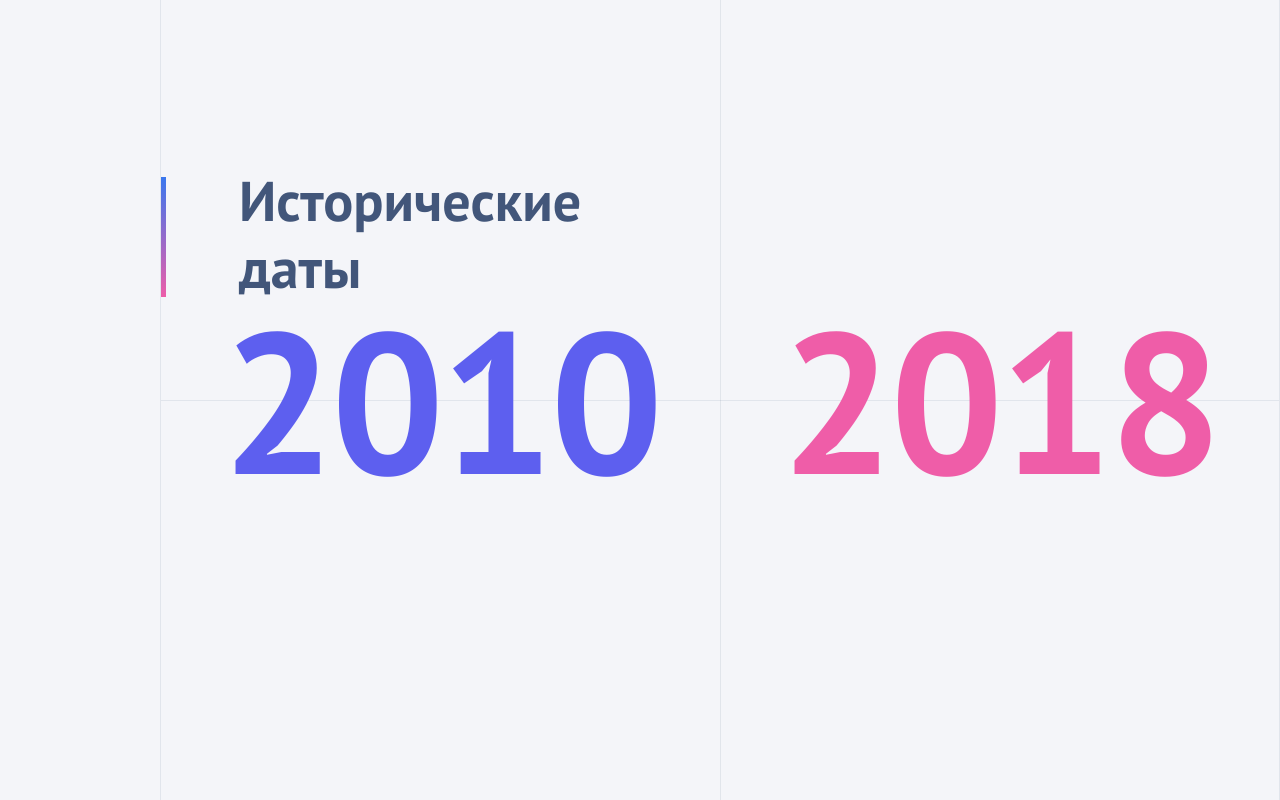
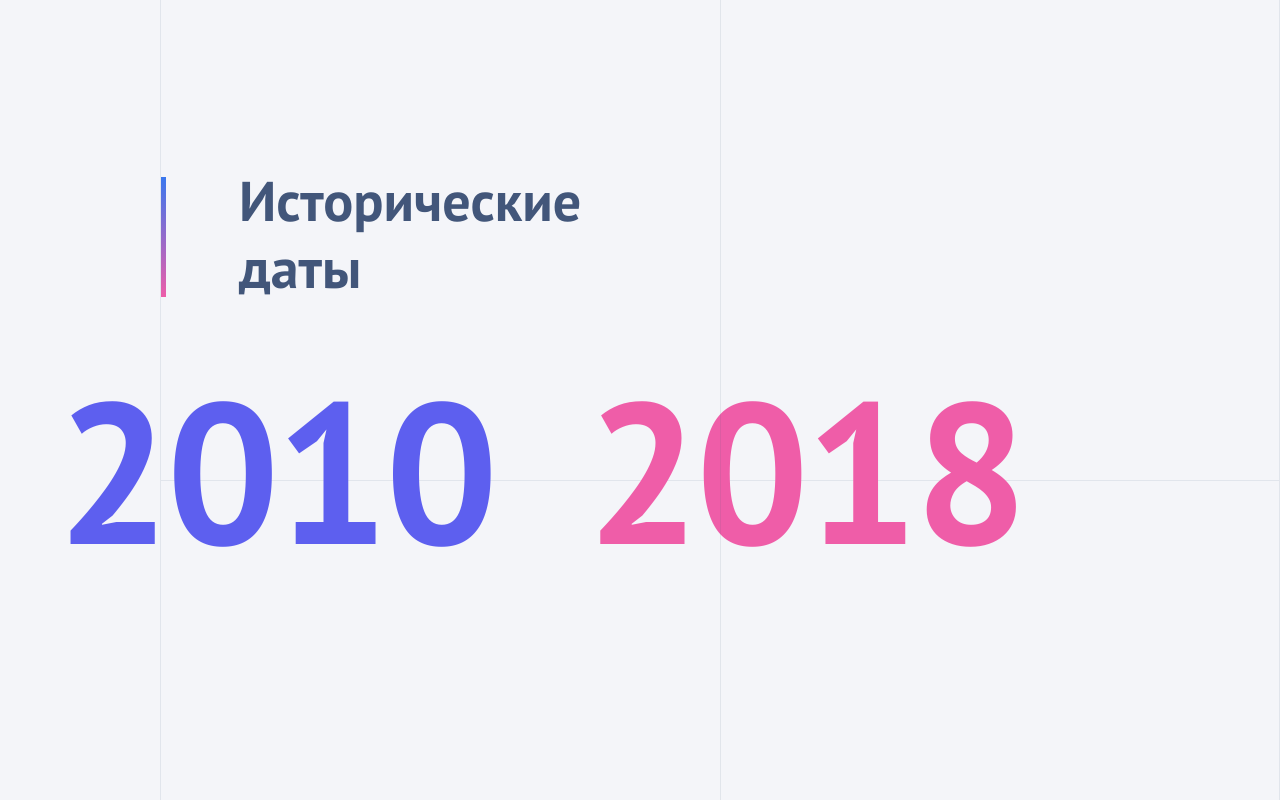
Before and after one commit to Otkazano/history-slider, a React (Create React App) app: page / in a window 1280 px wide. Built offline with nearby package versions, Linux system fonts and the light colour scheme.

Commit message:
refactor years

```diff
--- a/src/components/App/App.scss
+++ b/src/components/App/App.scss
@@ -14,7 +14,7 @@
 .App::before {
   content: '';
   position: absolute;
-  top: 50%;
+  top: 480px;
   width: 100%;
   height: 1px;
   background-color: $border-color;
--- a/src/components/Years/Years.scss
+++ b/src/components/Years/Years.scss
@@ -6,9 +6,12 @@
   line-height: 160px;
   letter-spacing: -4px;
   position: absolute;
-  top: 40%;
+  top: 390px;
   width: 100%;
-  justify-content: space-around;
+  justify-content: flex-end;
+  padding-right: 255px;
+  box-sizing: border-box;
+  gap: 92px;
 }
 
 .years__dateStart {
```
